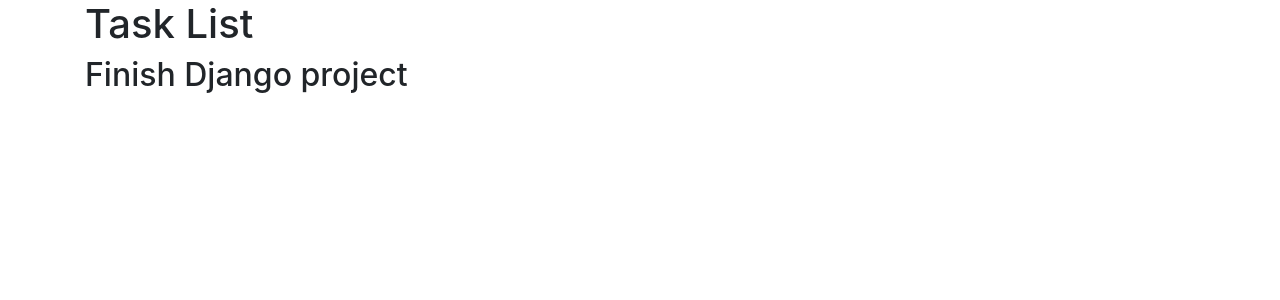
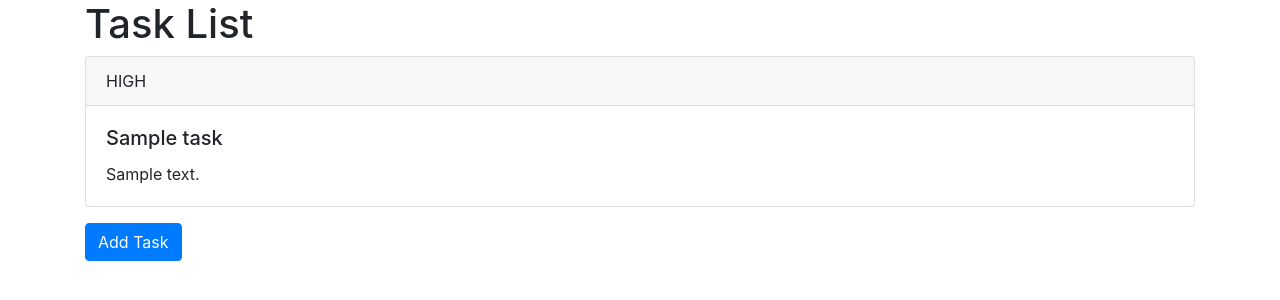
Before and after one commit to ymaniz09/task_manager, a Django app: page /list_tasks/ in a window 1280 px wide. Shown: the part 56-356 px from the top of the page. Run offline with Django 3.2, Linux system fonts and the light colour scheme; tables that the repository leaves empty hold one stand-in row (values such as "Sample post"); some libraries are stand-ins or nearby versions.

Commit message:
Listing tasks

```diff
--- a/app/services/task_service.py
+++ b/app/services/task_service.py
@@ -6,3 +6,7 @@ def store_task(task):
                          description=task.description,
                          expiration_date=task.expiration_date,
                          priority=task.priority)
+
+
+def list_tasks():
+    return Tasks.objects.all()
--- a/app/templates/tasks/list_tasks.html
+++ b/app/templates/tasks/list_tasks.html
@@ -3,5 +3,18 @@
 {% block content %}
     <h1>Task List</h1>
 
-    <h2>{{ task_name }}</h2>
+    {% for task in tasks %}
+        <div class="card mb-3">
+            <div class="card-header">
+                {{ task.get_priority_display}}
+            </div>
+
+            <div class="card-body">
+                <h5 class="card-title">{{ task.title }}</h5>
+                <p class="card-text"> {{ task.description }}</p>
+            </div>
+        </div>
+
+    {% endfor %}
+<a href="{% url 'add_tasks' %}"><input type="button" class="btn btn-primary mb-3" value="Add Task"></a>
 {% endblock content %}
--- a/app/views.py
+++ b/app/views.py
@@ -2,13 +2,12 @@ from django.shortcuts import render, redirect
 
 from app.entities.task import Task
 from .forms import TaskForm
-from .services.task_service import store_task
+from .services import task_service
 
 
 # Create your views here.
 def list_tasks(request):
-    task_name = "Finish Django project"
-    return render(request, 'tasks/list_tasks.html', {'task_name': task_name})
+    return render(request, 'tasks/list_tasks.html', {'tasks': task_service.list_tasks()})
 
 
 def add_task(request):
@@ -21,7 +20,8 @@ def add_task(request):
             expiration_date = task_form.cleaned_data["expiration_date"]
             priority = task_form.cleaned_data["priority"]
 
-            store_task(Task(title=title, description=description, expiration_date=expiration_date, priority=priority))
+            task_service.store_task(
+                Task(title=title, description=description, expiration_date=expiration_date, priority=priority))
 
             return redirect('list_tasks')
 
```
